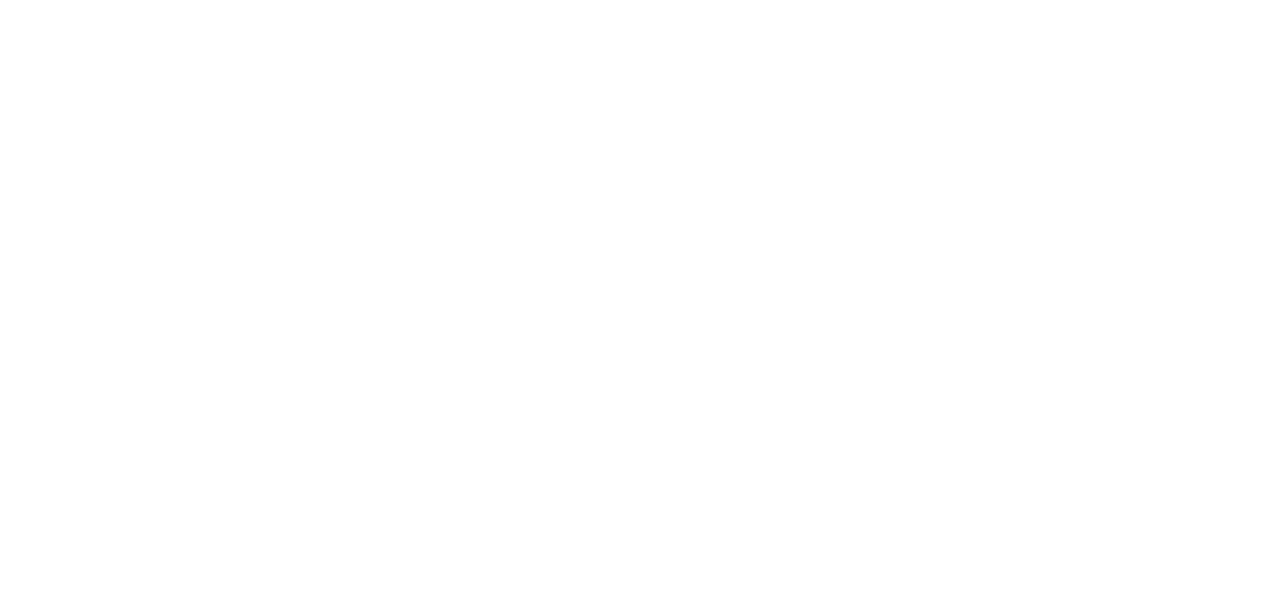
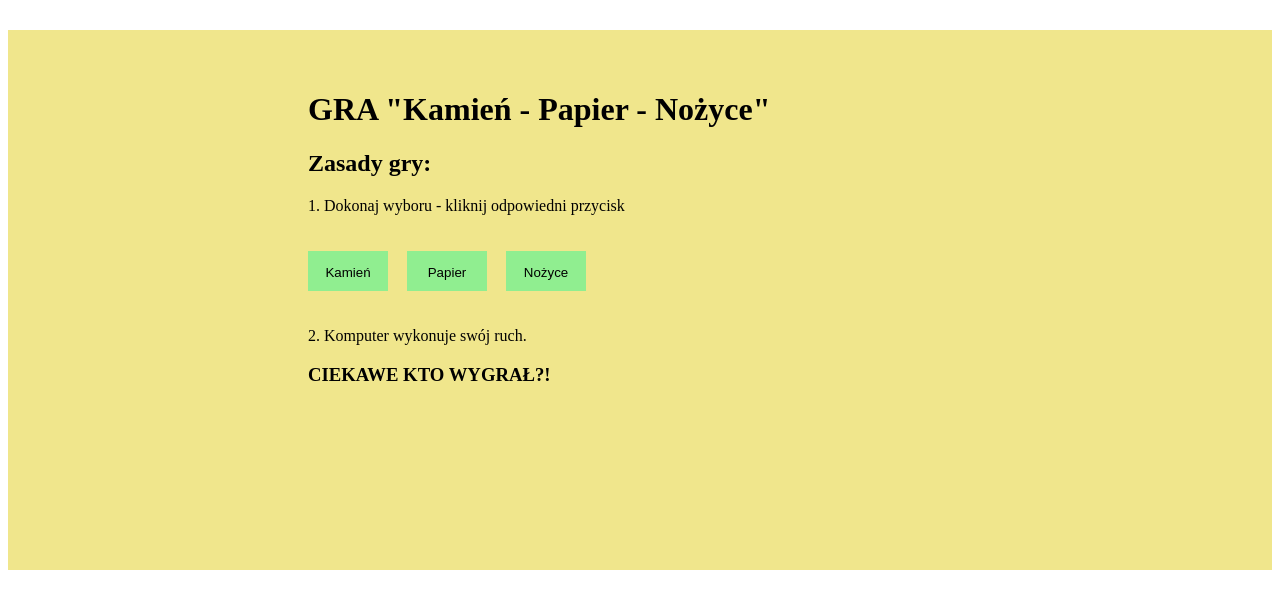
Before and after one commit to KamilaKodilla/javascript-prework1, a website: page index.html in a window 1280 px wide. Drawn offline with nearby package versions, Linux system fonts and the light colour scheme; files that its build step writes are made by us from their sources.

Commit message:
Add game

```diff
--- a/index.html
+++ b/index.html
@@ -7,7 +7,16 @@
 </head>
 <body>
 	<div class="container">
-		<div id="buttons"></div>
+		<h1>GRA "Kamień - Papier - Nożyce"</h2>
+		<h2>Zasady gry:</h1>
+		<p>1. Dokonaj wyboru - kliknij odpowiedni przycisk</p>
+		<div id="buttons">
+			<button id="play-rock" class="button">Kamień</button>
+			<button id="play-paper" class="button">Papier</button>
+			<button id="play-scissors" class="button">Nożyce</button>
+		</div>
+		<p>2. Komputer wykonuje swój ruch.</p>
+		<h3>CIEKAWE KTO WYGRAŁ?!</h3>
 		<div id="messages"></div>
 	</div>
 	<script src="js/functions.js"></script>
--- a/sass/style.scss
+++ b/sass/style.scss
@@ -0,0 +1,20 @@
+.container {
+    background-color:khaki;
+    padding: 40px 0 0 300px;
+    margin-top: 30px;
+    margin-bottom: 30px;
+    height: 500px;
+}
+
+.button {
+    border: none;
+    width: 80px;
+    height: 40px;
+    display: inline-block;
+    background-color: lightgreen;
+    margin-right: 15px;
+    margin-top: 20px;
+    margin-bottom: 20px;
+    text-align: center;
+    padding-top: 5px;
+}
```
